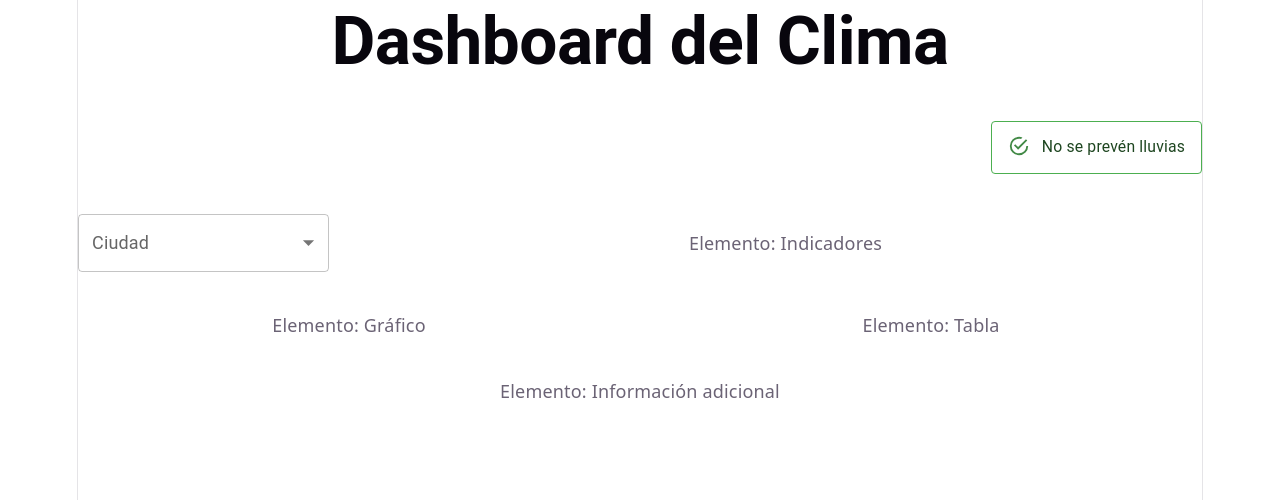
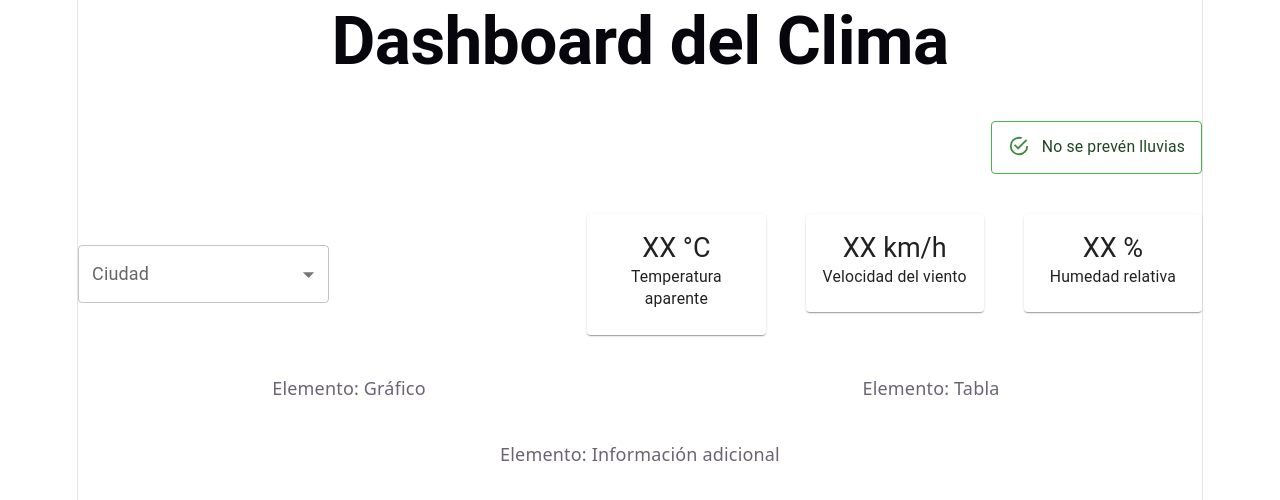
Before and after one commit to aavendan/dashboard3, a React (Vite) app: page / in a window 1280 px wide. Shown: the top 500 px of the page. Built offline with nearby package versions, Linux system fonts and the light colour scheme; no server answers.

Commit message:
Indicadores con datos de Open-Meteo mediante useEffect

```diff
--- a/src/App.tsx
+++ b/src/App.tsx
@@ -3,8 +3,15 @@ import { Grid } from '@mui/material';
 import SelectorUI from './components/SelectorUI';
 import HeaderUI from './components/HeaderUI';
 import AlertUI from './components/AlertUI';
+import IndicatorUI from './components/IndicatorUI';
+
+import useFetchData from './hooks/useFetchData';
+
 
 function App() {
+
+    const dataFetcherOutput = useFetchData();
+
     return (
         <Grid container spacing={5} sx={{ justifyContent: 'center', alignItems: 'center' }}>
 
@@ -24,7 +31,29 @@ function App() {
             </Grid>
 
             {/* Indicadores */}
-            <Grid size={{ xs: 12, md: 9 }}>Elemento: Indicadores</Grid>
+            <Grid container size={{ xs: 12, md: 9 }}>
+
+                <Grid size={{ xs: 12, md: 3 }}>
+                    {dataFetcherOutput &&
+                        (<IndicatorUI
+                            title='Temperatura (2m)'
+                            description={`${dataFetcherOutput.current.temperature_2m} ${dataFetcherOutput.current_units.temperature_2m}`} />)
+                    }
+                </Grid>
+
+                <Grid size={{ xs: 12, md: 3 }}>
+                    <IndicatorUI title='Temperatura aparente' description='XX °C' />
+                </Grid>
+
+                <Grid size={{ xs: 12, md: 3 }}>
+                    <IndicatorUI title='Velocidad del viento' description='XX km/h' />
+                </Grid>
+
+                <Grid size={{ xs: 12, md: 3 }}>
+                    <IndicatorUI title='Humedad relativa' description='XX %' />
+                </Grid>
+
+            </Grid>
 
             {/* Gráfico */}
             <Grid size={{ xs: 12, md: 6 }} sx={{ display: { xs: 'none', md: 'block' } }}>Elemento: Gráfico</Grid>
--- /dev/null
+++ b/src/components/IndicatorUI.tsx
@@ -0,0 +1,23 @@
+import Card from '@mui/material/Card';
+import CardContent from '@mui/material/CardContent';
+import Typography from '@mui/material/Typography';
+
+interface IndicatorUIProps {
+    title?: string;
+    description?: string;
+}
+
+export default function IndicatorUI(props: IndicatorUIProps) {
+    return (
+        <Card>
+            <CardContent sx={{ height: '100%' }}>
+                <Typography variant="h5" component="div">
+                    {props.description}
+                </Typography>
+                <Typography variant="body2" component="p" color="text.secondary">
+                    {props.title}
+                </Typography>
+            </CardContent>
+        </Card>
+    );
+}
--- /dev/null
+++ b/src/hooks/useFetchData.ts
@@ -0,0 +1,25 @@
+import { useEffect, useState } from 'react';
+import { type OpenMeteoResponse } from '../types/DashboardTypes';
+
+const API_URL = 'https://api.open-meteo.com/v1/forecast?latitude=-2.1962&longitude=-79.8862&current=temperature_2m,relative_humidity_2m,apparent_temperature,wind_speed_10m&timezone=America%2FGuayaquil';
+
+export default function useFetchData(): OpenMeteoResponse | null {
+
+    const [data, setData] = useState<OpenMeteoResponse | null>(null);
+
+    useEffect(() => {
+        // Petición asincrónica
+
+        const obtenerDatos = async () => {
+            const respuesta = await fetch(API_URL);
+            const json: OpenMeteoResponse = await respuesta.json();
+            setData(json);
+        };
+
+        obtenerDatos();
+
+    }, []); // El arreglo vacío ejecuta el efecto solo después del primer renderizado
+
+    return data;
+
+}
--- /dev/null
+++ b/src/types/DashboardTypes.ts
@@ -0,0 +1,29 @@
+export interface OpenMeteoResponse {
+    latitude: number
+    longitude: number
+    generationtime_ms: number
+    utc_offset_seconds: number
+    timezone: string
+    timezone_abbreviation: string
+    elevation: number
+    current_units: CurrentUnits
+    current: Current
+}
+
+export interface CurrentUnits {
+    time: string
+    interval: string
+    temperature_2m: string
+    relative_humidity_2m: string
+    apparent_temperature: string
+    wind_speed_10m: string
+}
+
+export interface Current {
+    time: string
+    interval: number
+    temperature_2m: number
+    relative_humidity_2m: number
+    apparent_temperature: number
+    wind_speed_10m: number
+}
```
